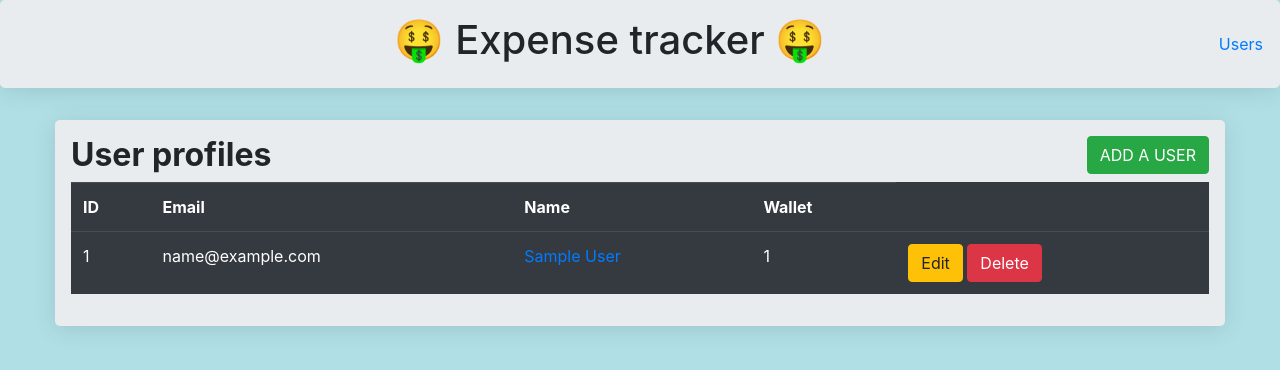
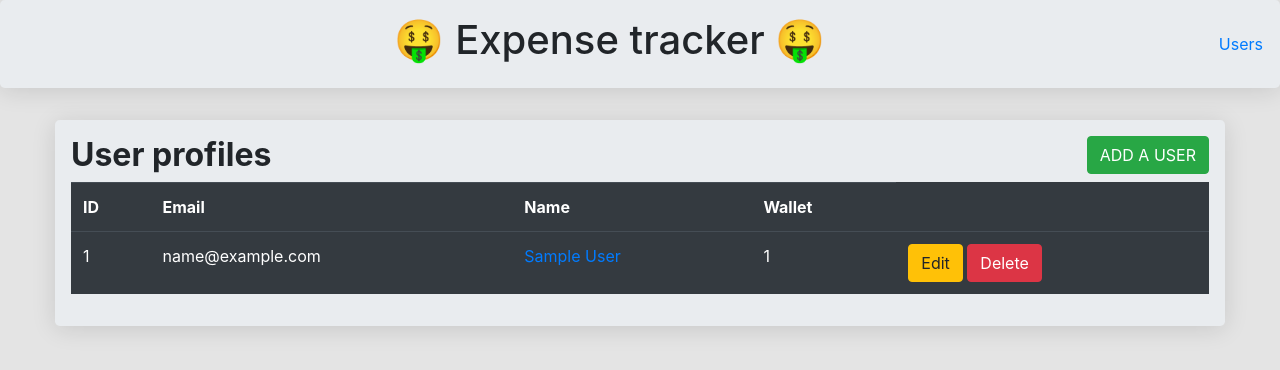
Before and after one commit to ASafi99/flask-webapp-project, a Flask app: page / in a window 1280 px wide. Shown: the top 370 px of the page. Run offline with Flask 2, Linux system fonts and the light colour scheme; tables that the repository leaves empty hold one stand-in row (values such as "Sample post"); some libraries are stand-ins or nearby versions.

Commit message:
jenkins detect this

```diff
--- a/application/static/css/style.css
+++ b/application/static/css/style.css
@@ -1,7 +1,7 @@
 body{
     box-sizing: border-box;
     margin: 0;
-    background-color: powderblue!important;
+    background-color: #e4e4e4!important;
 }
 
 .jumbotron{
```
